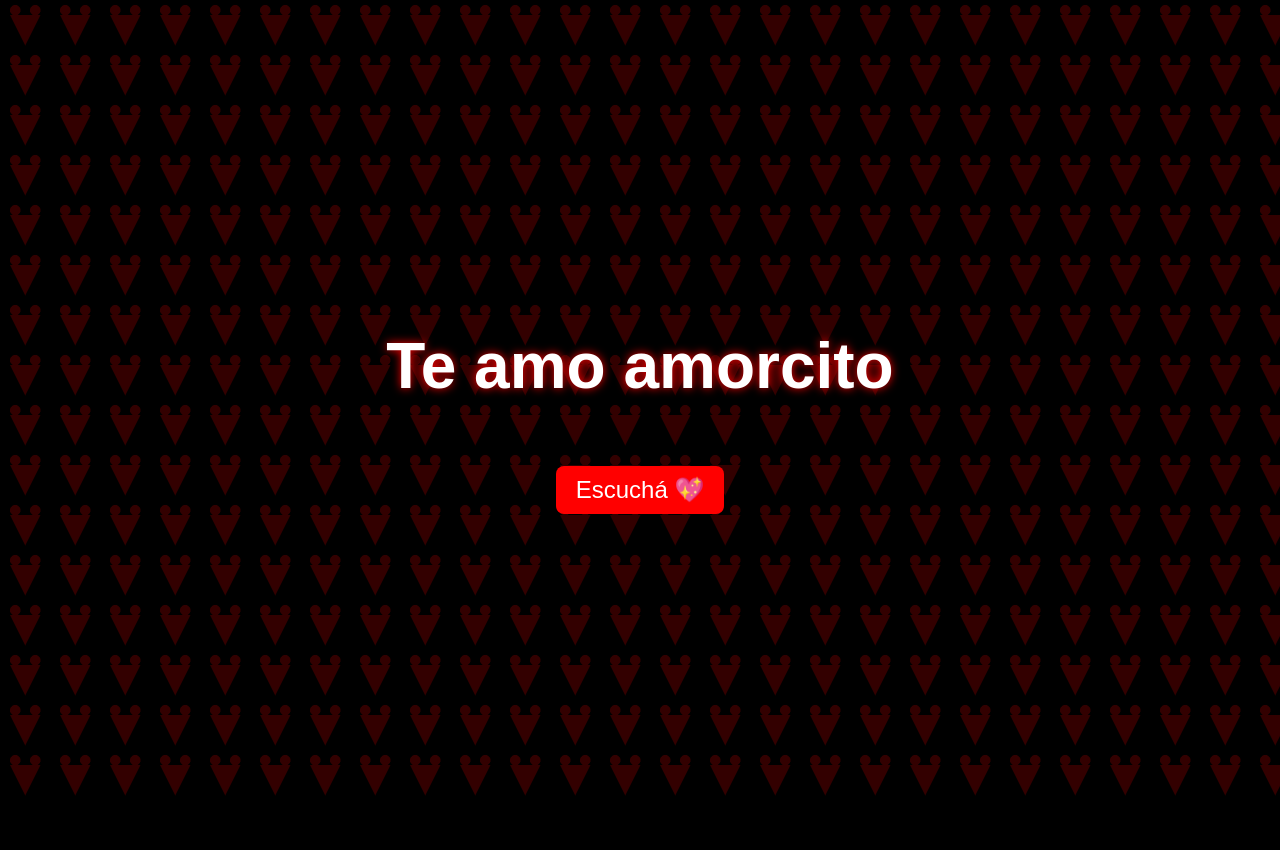
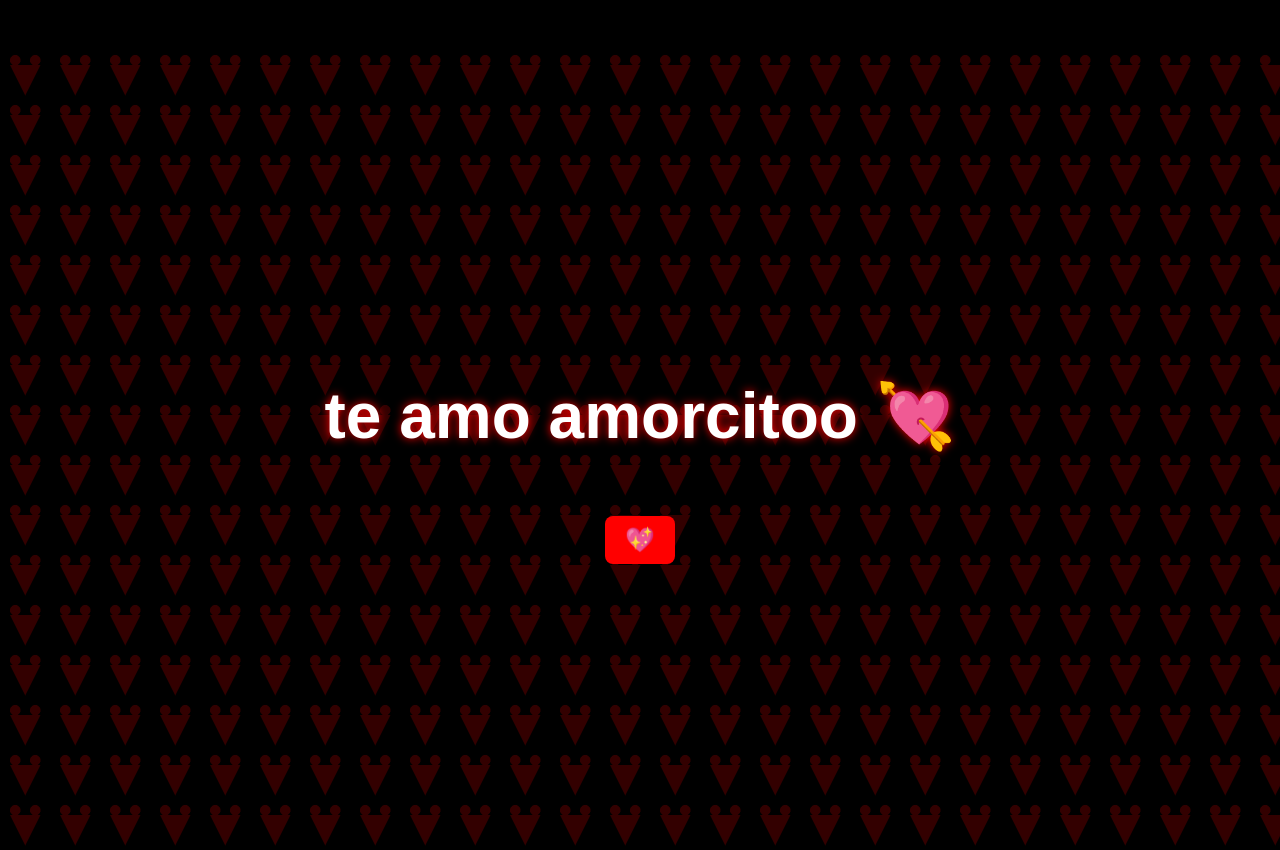
Before and after one commit to alexsuarezz/teamoamorcitoo, a plain HTML site: page index.html in a window 1280 px wide. Before the commit the page ends 800 px from the top, so only its background shows below. Drawn offline with Linux system fonts and the light colour scheme.

Commit message:
Update index.html

```diff
--- a/index.html
+++ b/index.html
@@ -3,14 +3,15 @@
 <head>
   <meta charset="UTF-8">
   <meta name="viewport" content="width=device-width,initial-scale=1">
-  <title>Te Amo Amorcito</title>
+  <title>te amo amorcitoo 💘</title>
+  <p class="subtext">ussh</p>
   <link rel="stylesheet" href="style.css">
 </head>
 <body>
   <div class="overlay"></div>
   <div class="content">
-    <h1>Te amo amorcito</h1>
-    <button onclick="playAudio()">Escuchá 💖</button>
+    <h1>te amo amorcitoo 💘</h1>
+    <button onclick="playAudio()">💖</button>
     <audio id="audio" src="audio.mp3"></audio>
   </div>
   <script src="script.js"></script>
```
